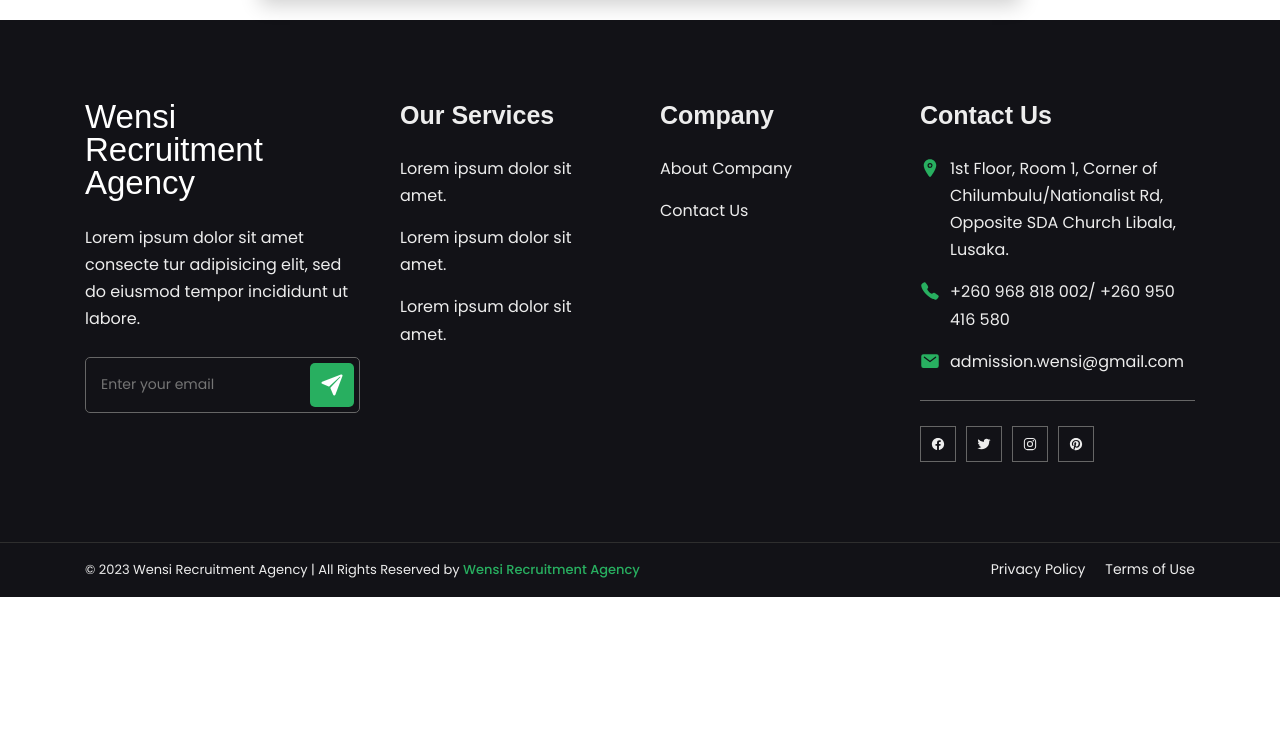
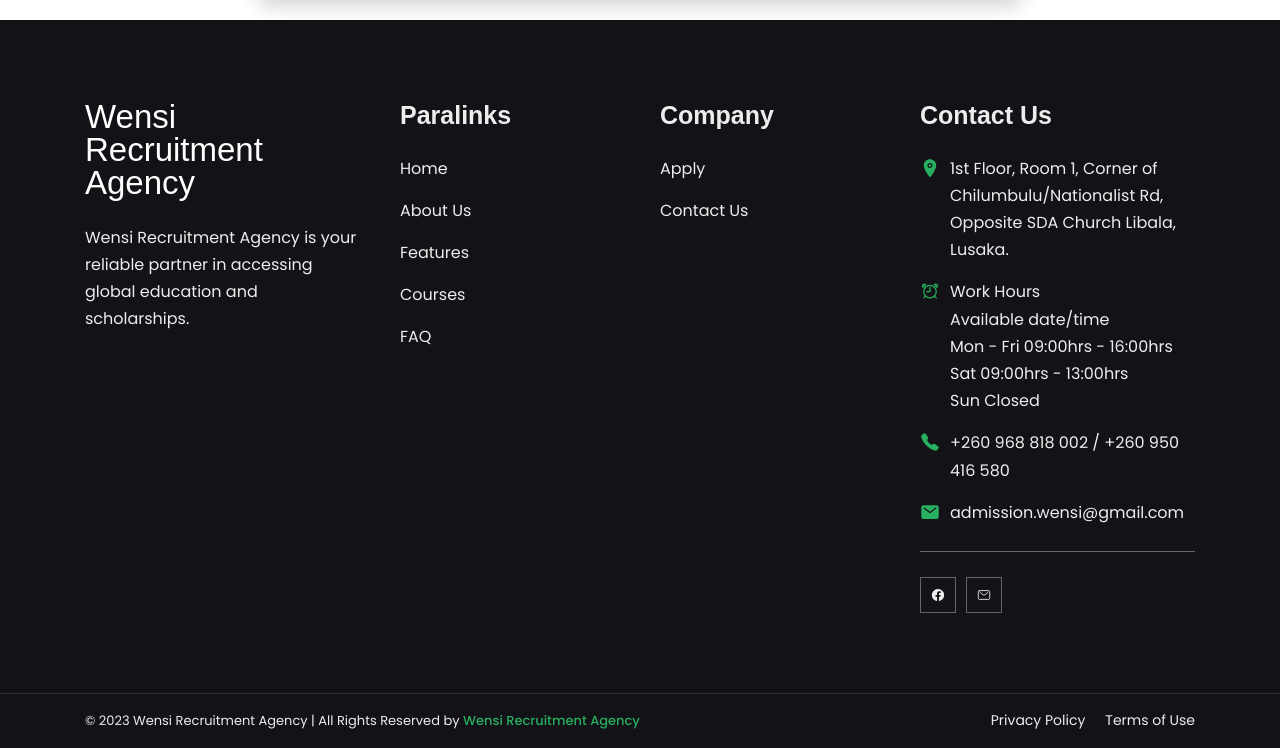
Before and after one commit to UsmanTheGuy/Wensi-Recruitment-Agency-ZM, a plain HTML site: page Contact-Us.html in a window 1280 px wide. Shown: the part 1441-2189 px from the top of the page. Before the commit the page ends 2038 px from the top, so only its background shows below. Drawn offline with nearby package versions, Linux system fonts and the light colour scheme; a web font is replaced by a local one.

Commit message:
Header and Footer Links

```diff
--- a/Apply.html
+++ b/Apply.html
@@ -5,12 +5,12 @@
   <meta charset="UTF-8">
   <meta http-equiv="X-UA-Compatible" content="IE=edge">
   <meta name="viewport" content="width=device-width, initial-scale=1.0">
-  <title> Wensi Recruitment Agency | Apply </title>
+  <title> Wensi Recruitment Agency | Home </title>
 
   <!--
     - favicon
   -->
-  <link rel="shortcut icon" href="./favicon.svg" type="image/svg+xml">
+  <link rel="shortcut icon" href="./favicon.png" type="image/png">
 
   <!--
     - custom css link
@@ -57,7 +57,7 @@
         <ul class="navbar-list">
 
           <li>
-            <a href="./index.html" class="navbar-link" data-nav-link> Home </a>
+            <a href="#home" class="navbar-link" data-nav-link> Home </a>
           </li>
 
           <li>
@@ -65,15 +65,15 @@
           </li>
 
           <li>
-            <a href="#services" class="navbar-link" data-nav-link> Services </a>
-          </li>
-
-          <li>
             <a href="#features" class="navbar-link" data-nav-link> Features </a>
           </li>
 
           <li>
-            <a href="#courses" class="navbar-link" data-nav-link> Courses </a>
+            <a href="./Courses.html" class="navbar-link" data-nav-link> Courses </a>
+          </li>
+
+          <li>
+            <a href="#faq" class="navbar-link" data-nav-link> FAQ </a>
           </li>
 
           <li>
@@ -81,7 +81,7 @@
           </li>
 
           <li>
-            <a href="./Apply.html#Apply" class="navbar-link" data-nav-link> Apply Now </a>
+            <a href="./Apply.html" class="navbar-link" data-nav-link> Apply Now </a>
           </li>
 
         </ul>
@@ -92,7 +92,7 @@
         <ion-icon name="menu-outline" aria-hidden="true"></ion-icon>
       </button>
 
-      <a href="./Apply.html#Apply" class="btn-outline"> Apply Now </a>
+      <a href="./Apply.html" class="btn-outline"> Apply Now </a>
 
       <div class="overlay" data-nav-toggler data-overlay></div>
 
@@ -101,6 +101,7 @@
 
 
   <main>
+
     <article>
 
       <!--
@@ -325,10 +326,10 @@
 
         <div class="footer-brand">
 
-          <a href="./index.html" class="logo"> Wensi Recruitment Agency </a>
+          <a href="#home" class="logo"> Wensi Recruitment Agency </a>
 
           <p class="footer-text">
-            Lorem ipsum dolor sit amet consecte tur adipisicing elit, sed do eiusmod tempor incididunt ut labore.
+            Wensi Recruitment Agency is your reliable partner in accessing global education and scholarships.
           </p>
 
         </div>
@@ -336,19 +337,27 @@
         <ul class="footer-list">
 
           <li>
-            <p class="footer-list-title">Our Services</p>
+            <p class="footer-list-title"> Paralinks </p>
           </li>
 
           <li>
-            <a href="#" class="footer-link"> Lorem ipsum dolor sit amet. </a>
+            <a href="#home" class="footer-link"> Home </a>
           </li>
 
           <li>
-            <a href="#" class="footer-link">Lorem ipsum dolor sit amet.</a>
+            <a href="#about" class="footer-link"> About Us </a>
           </li>
 
           <li>
-            <a href="#" class="footer-link">Lorem ipsum dolor sit amet.</a>
+            <a href="#features" class="footer-link"> Features </a>
+          </li>
+
+          <li>
+            <a href="./Courses.html" class="footer-link"> Courses </a>
+          </li>
+
+          <li>
+            <a href="#faq" class="footer-link"> FAQ </a>
           </li>
 
         </ul>
@@ -360,7 +369,7 @@
           </li>
 
           <li>
-            <a href="#about" class="footer-link">About Company</a>
+            <a href="./Apply.html" class="footer-link"> Apply </a>
           </li>
 
           <li>
@@ -384,9 +393,21 @@
           </li>
 
           <li class="footer-item">
+            <ion-icon name="alarm-outline" aria-hidden="true"></ion-icon>
+
+            <address class="contact-link address">
+              Work Hours <br>
+              Available date/time <br>
+              Mon - Fri 09:00hrs - 16:00hrs <br>
+              Sat 09:00hrs - 13:00hrs <br>
+              Sun Closed
+            </address>
+          </li>
+
+          <li class="footer-item">
             <ion-icon name="call" aria-hidden="true"></ion-icon>
 
-            <a href="tel:+260968818002" class="contact-link">+260 968 818 002/ +260 950 416 580</a>
+            <a href="tel:+260968818002" class="contact-link">+260 968 818 002 / +260 950 416 580</a>
           </li>
 
           <li class="footer-item">
@@ -399,26 +420,14 @@
             <ul class="social-list">
 
               <li>
-                <a href="#" class="social-link">
+                <a href="https://www.facebook.com/profile.php?id=100057788944329&mibextid=ZbWKwL" class="social-link">
                   <ion-icon name="logo-facebook"></ion-icon>
                 </a>
               </li>
 
               <li>
-                <a href="#" class="social-link">
-                  <ion-icon name="logo-twitter"></ion-icon>
-                </a>
-              </li>
-
-              <li>
-                <a href="#" class="social-link">
-                  <ion-icon name="logo-instagram"></ion-icon>
-                </a>
-              </li>
-
-              <li>
-                <a href="#" class="social-link">
-                  <ion-icon name="logo-pinterest"></ion-icon>
+                <a href="mailto:admission.wensi@gmail.com" class="social-link">
+                  <ion-icon name="mail-outline"></ion-icon>
                 </a>
               </li>
 
--- a/Contact-Us.html
+++ b/Contact-Us.html
@@ -10,7 +10,7 @@
   <!--
     - favicon
   -->
-  <link rel="shortcut icon" href="./favicon.svg" type="image/svg+xml">
+  <link rel="shortcut icon" href="./favicon.png" type="image/png">
 
   <!--
     - custom css link
@@ -56,7 +56,7 @@
         <ul class="navbar-list">
 
           <li>
-            <a href="./index.html" class="navbar-link" data-nav-link> Home </a>
+            <a href="#home" class="navbar-link" data-nav-link> Home </a>
           </li>
 
           <li>
@@ -64,15 +64,15 @@
           </li>
 
           <li>
-            <a href="#services" class="navbar-link" data-nav-link> Services </a>
-          </li>
-
-          <li>
             <a href="#features" class="navbar-link" data-nav-link> Features </a>
           </li>
 
           <li>
-            <a href="#courses" class="navbar-link" data-nav-link> Courses </a>
+            <a href="./Courses.html" class="navbar-link" data-nav-link> Courses </a>
+          </li>
+
+          <li>
+            <a href="#faq" class="navbar-link" data-nav-link> FAQ </a>
           </li>
 
           <li>
@@ -193,38 +193,38 @@
 
         <div class="footer-brand">
 
-          <a href="./index.html" class="logo"> Wensi Recruitment Agency </a>
+          <a href="#home" class="logo"> Wensi Recruitment Agency </a>
 
           <p class="footer-text">
-            Lorem ipsum dolor sit amet consecte tur adipisicing elit, sed do eiusmod tempor incididunt ut labore.
+            Wensi Recruitment Agency is your reliable partner in accessing global education and scholarships.
           </p>
-
-          <form action="" class="newsletter-form">
-            <input type="email" name="email_address" placeholder="Enter your email" required class="email-field">
-
-            <button type="submit" class="form-btn">
-              <ion-icon name="paper-plane" aria-hidden="true"></ion-icon>
-            </button>
-          </form>
 
         </div>
 
         <ul class="footer-list">
 
           <li>
-            <p class="footer-list-title">Our Services</p>
+            <p class="footer-list-title"> Paralinks </p>
           </li>
 
           <li>
-            <a href="#" class="footer-link"> Lorem ipsum dolor sit amet. </a>
+            <a href="#home" class="footer-link"> Home </a>
           </li>
 
           <li>
-            <a href="#" class="footer-link">Lorem ipsum dolor sit amet.</a>
+            <a href="#about" class="footer-link"> About Us </a>
           </li>
 
           <li>
-            <a href="#" class="footer-link">Lorem ipsum dolor sit amet.</a>
+            <a href="#features" class="footer-link"> Features </a>
+          </li>
+
+          <li>
+            <a href="./Courses.html" class="footer-link"> Courses </a>
+          </li>
+
+          <li>
+            <a href="#faq" class="footer-link"> FAQ </a>
           </li>
 
         </ul>
@@ -236,7 +236,7 @@
           </li>
 
           <li>
-            <a href="#about" class="footer-link">About Company</a>
+            <a href="./Apply.html" class="footer-link"> Apply </a>
           </li>
 
           <li>
@@ -260,9 +260,21 @@
           </li>
 
           <li class="footer-item">
+            <ion-icon name="alarm-outline" aria-hidden="true"></ion-icon>
+
+            <address class="contact-link address">
+              Work Hours <br>
+              Available date/time <br>
+              Mon - Fri 09:00hrs - 16:00hrs <br>
+              Sat 09:00hrs - 13:00hrs <br>
+              Sun Closed
+            </address>
+          </li>
+
+          <li class="footer-item">
             <ion-icon name="call" aria-hidden="true"></ion-icon>
 
-            <a href="tel:+260968818002" class="contact-link">+260 968 818 002/ +260 950 416 580</a>
+            <a href="tel:+260968818002" class="contact-link">+260 968 818 002 / +260 950 416 580</a>
           </li>
 
           <li class="footer-item">
@@ -275,26 +287,14 @@
             <ul class="social-list">
 
               <li>
-                <a href="#" class="social-link">
+                <a href="https://www.facebook.com/profile.php?id=100057788944329&mibextid=ZbWKwL" class="social-link">
                   <ion-icon name="logo-facebook"></ion-icon>
                 </a>
               </li>
 
               <li>
-                <a href="#" class="social-link">
-                  <ion-icon name="logo-twitter"></ion-icon>
-                </a>
-              </li>
-
-              <li>
-                <a href="#" class="social-link">
-                  <ion-icon name="logo-instagram"></ion-icon>
-                </a>
-              </li>
-
-              <li>
-                <a href="#" class="social-link">
-                  <ion-icon name="logo-pinterest"></ion-icon>
+                <a href="mailto:admission.wensi@gmail.com" class="social-link">
+                  <ion-icon name="mail-outline"></ion-icon>
                 </a>
               </li>
 
```
Also changed, not shown: Courses.html (+33 -9 lines), Privacy-Policy.html (+38 -38 lines), Terms-Of-Use.html (+38 -38 lines), index.html (+14 -6 lines).
